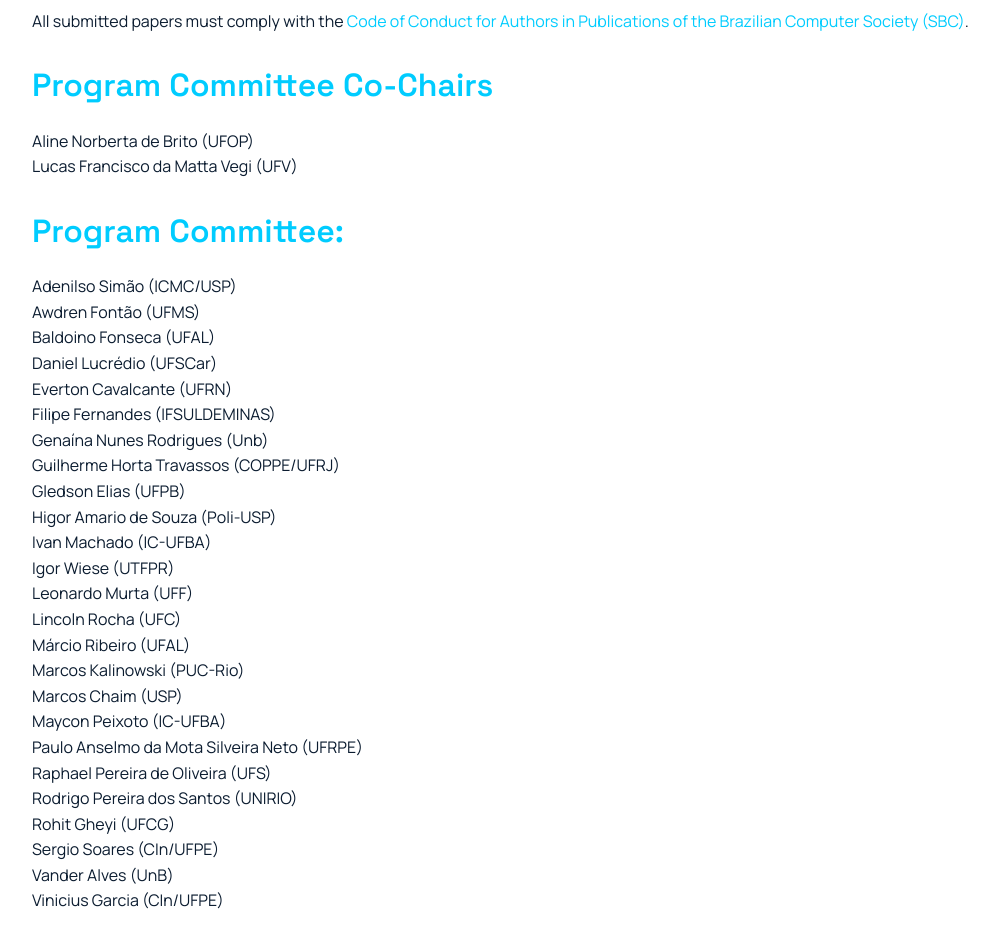
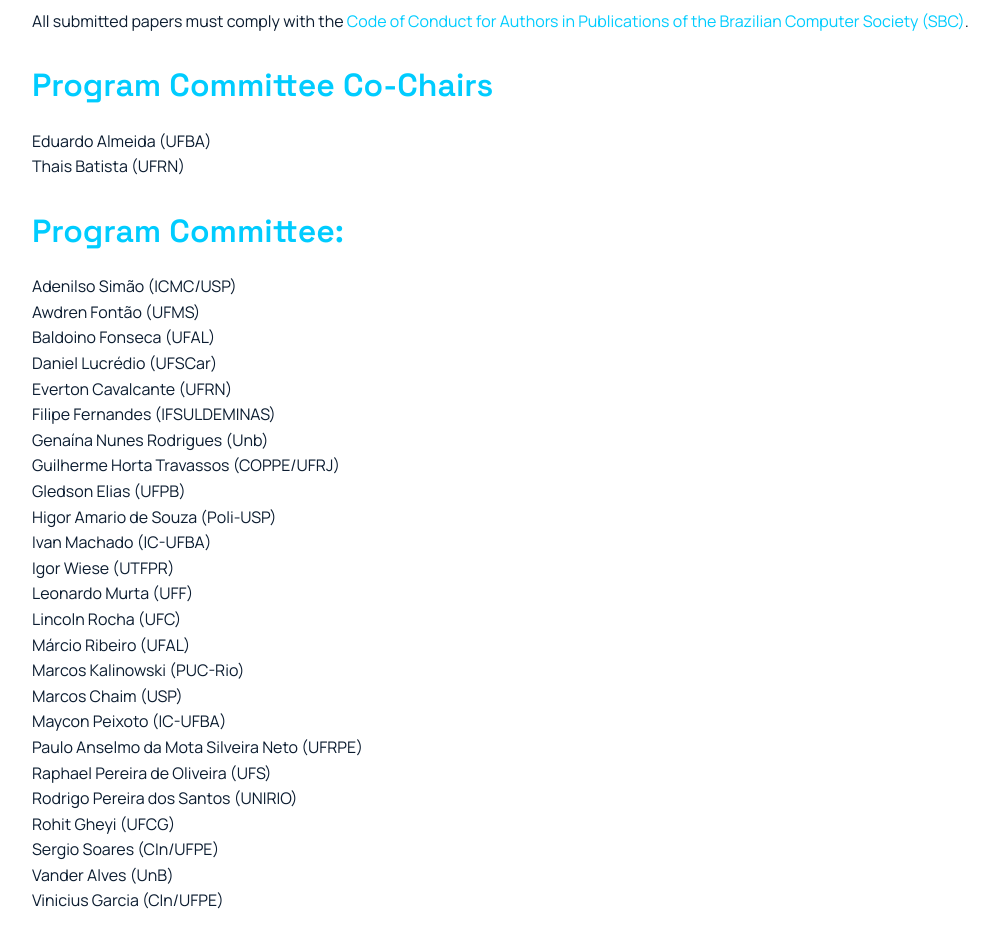
Before and after one commit to WQSEWorkshop/WQSE2026, a plain HTML site: page cfp.html in a window 1280 px wide. Shown: the part 3300-4226 px from the top of the page, without its empty margins (32-1026 px from the left). Drawn offline with Linux system fonts and the light colour scheme.

Commit message:
Add new committee members to cfp.html

```diff
--- a/cfp.html
+++ b/cfp.html
@@ -143,8 +143,9 @@
                     <!-- Committees appended here as per instructions -->
                     <h2 class="headline-lg text-cyan">Program Committee Co-Chairs</h2>
                     <ul class="body-md" style="list-style: none; padding: 0; margin-bottom: 32px;">
-                        <li>Aline Norberta de Brito (UFOP)</li>
-                        <li>Lucas Francisco da Matta Vegi (UFV)</li>
+                        <li>Eduardo Almeida (UFBA)</li>
+                        <li>Thais Batista (UFRN)</li>
+
                     </ul>
 
                     <h2 class="headline-lg text-cyan">Program Committee:</h2>
```
